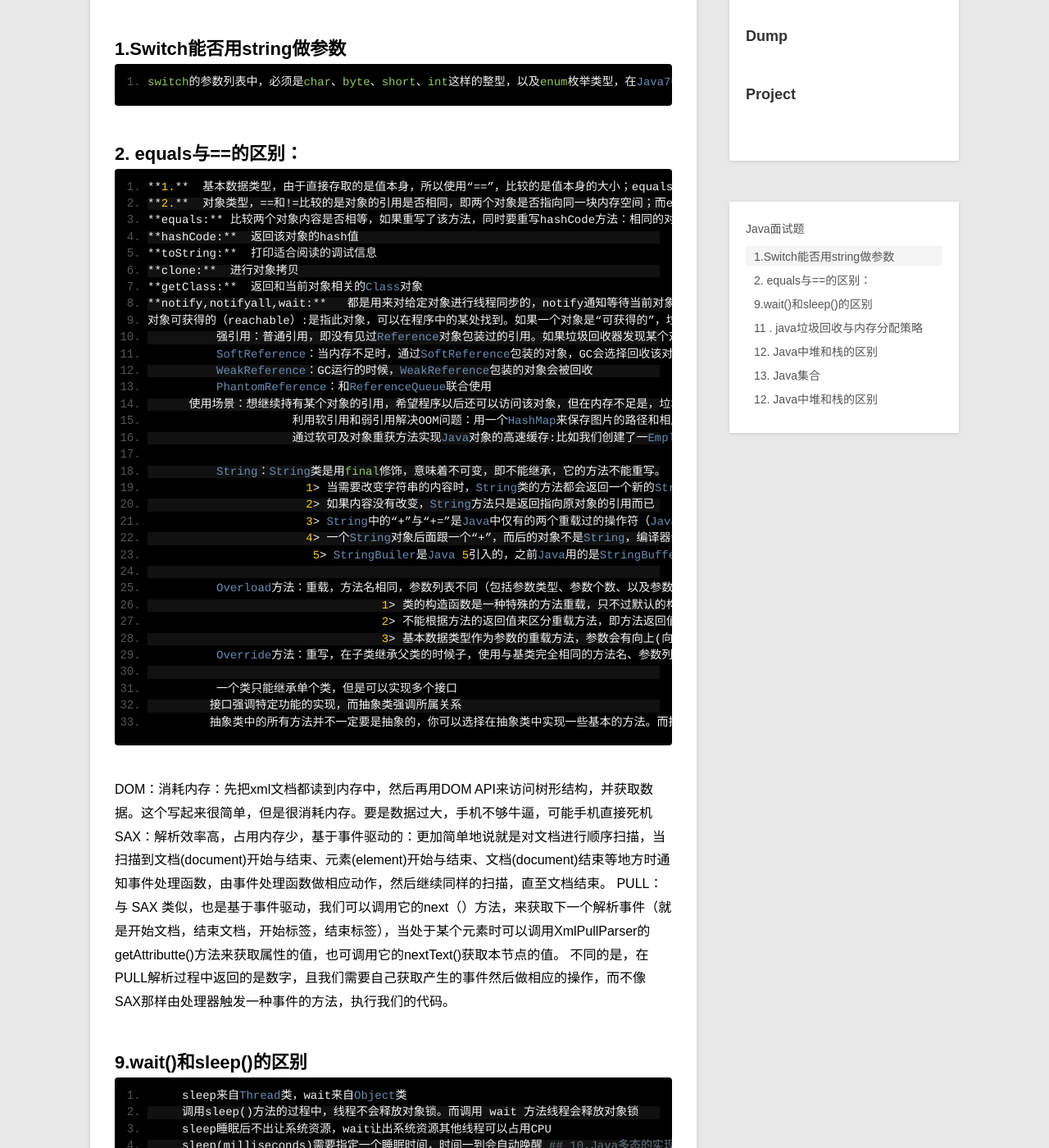
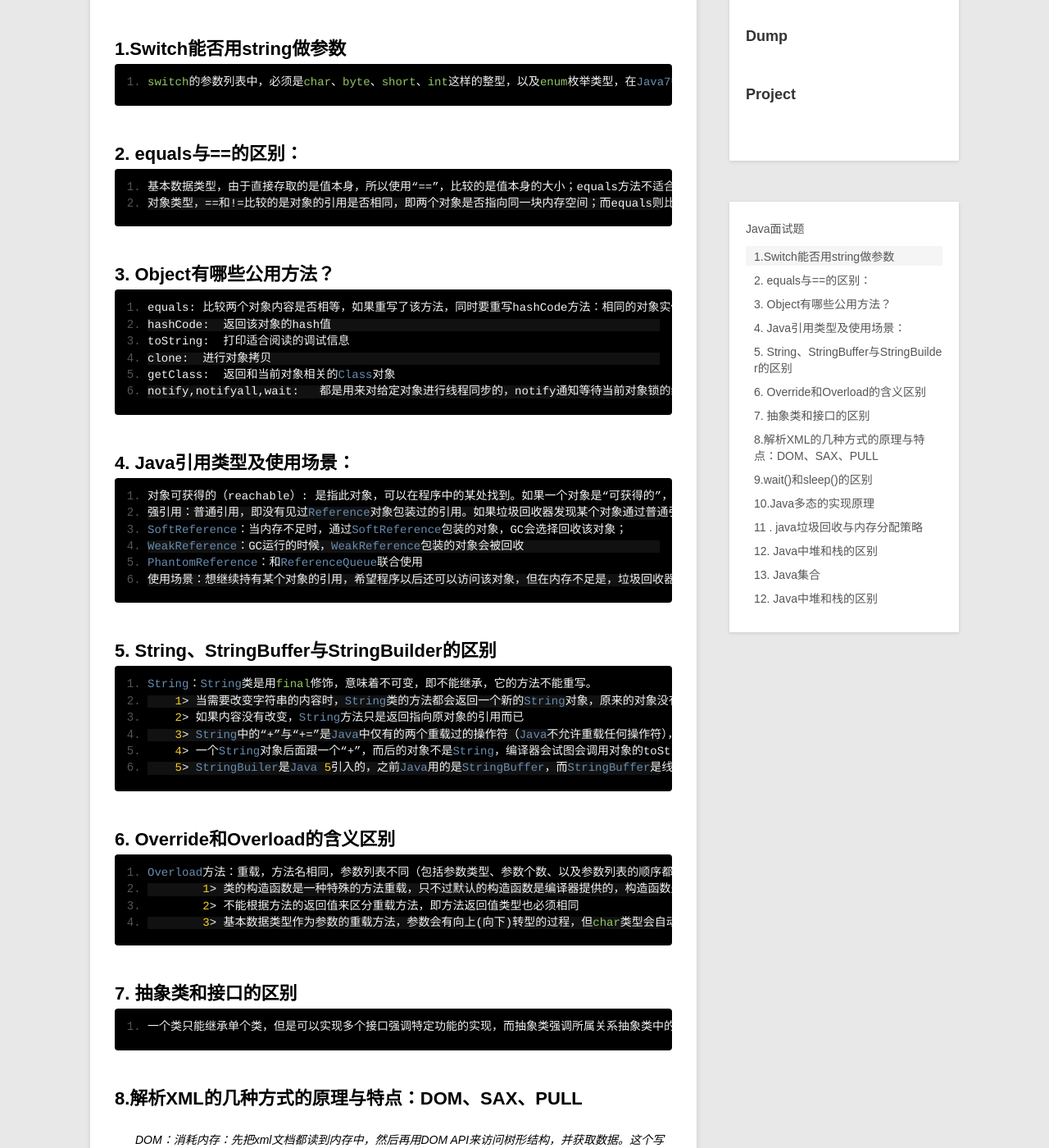
Before and after one commit to zuoqx/zuoqx.github.com, a Jekyll site: the page built from _posts/blog/2016-04-09-Java面试题.md, in a window 1280 px wide and 1400 px high, scrolled down 214 px. Shown: the whole window at 82% size. Built offline with Jekyll 4.4.1, drawn with Linux system fonts in a browser that asks for light colours; comment, search, counter and statistics services are not loaded; some of the changed text lies outside the part shown.

Commit message:
modify file formate again

```diff
--- a/_posts/blog/2016-04-09-Java面试题.md
+++ b/_posts/blog/2016-04-09-Java面试题.md
@@ -10,58 +10,52 @@ category: blog
     switch的参数列表中，必须是char、byte、short、int这样的整型，以及enum枚举类型，在Java7中，支持String类型了。但是，不支持浮点型，以及long、double类型。
 
 ## 2. equals与==的区别：
-    **1.**  基本数据类型，由于直接存取的是值本身，所以使用“==”，比较的是值本身的大小；equals方法不适合基本类型；
-    **2.**  对象类型，==和!=比较的是对象的引用是否相同，即两个对象是否指向同一块内存空间；而equals则比较的是两个对象的实际内容是否相同。这是类共有的一个方法，equals的默认行为是比较引用的，注意要在自己的类里重写。String类已经重写了这个方法，它的equals方法实际比较的是对象内容是否相同。
+    基本数据类型，由于直接存取的是值本身，所以使用“==”，比较的是值本身的大小；equals方法不适合基本类型；
+    对象类型，==和!=比较的是对象的引用是否相同，即两个对象是否指向同一块内存空间；而equals则比较的是两个对象的实际内容是否相同。这是类共有的一个方法，equals的默认行为是比较引用的，注意要在自己的类里重写。String类已经重写了这个方法，它的equals方法实际比较的是对象内容是否相同。
+
 ## 3. Object有哪些公用方法？
-    **equals:** 比较两个对象内容是否相等，如果重写了该方法，同时要重写hashCode方法：相同的对象实例，必须有相同的hash code，尤其是作为HashMap的键的对象
-    **hashCode:**  返回该对象的hash值
-    **toString:**  打印适合阅读的调试信息
-    **clone:**  进行对象拷贝
-    **getClass:**  返回和当前对象相关的Class对象
-    **notify,notifyall,wait:**   都是用来对给定对象进行线程同步的，notify通知等待当前对象锁的线程唤醒
+    equals: 比较两个对象内容是否相等，如果重写了该方法，同时要重写hashCode方法：相同的对象实例，必须有相同的hash code，尤其是作为HashMap的键的对象
+    hashCode:  返回该对象的hash值
+    toString:  打印适合阅读的调试信息
+    clone:  进行对象拷贝
+    getClass:  返回和当前对象相关的Class对象
+    notify,notifyall,wait:   都是用来对给定对象进行线程同步的，notify通知等待当前对象锁的线程唤醒
+
 ## 4. Java引用类型及使用场景：
-    对象可获得的（reachable）:是指此对象，可以在程序中的某处找到。如果一个对象是“可获得的”，垃圾回收器就不能释放它，因为程序仍然使                                                          用它。反之，程序无法使用该对象，所以将其回收是安全的。
-              强引用：普通引用，即没有见过Reference对象包装过的引用。如果垃圾回收器发现某个对象通过普通引用是可获得的，该对象就不会释放。
-              SoftReference：当内存不足时，通过SoftReference包装的对象，GC会选择回收该对象；
-              WeakReference：GC运行的时候，WeakReference包装的对象会被回收
-              PhantomReference：和ReferenceQueue联合使用
-          使用场景：想继续持有某个对象的引用，希望程序以后还可以访问该对象，但在内存不足是，垃圾回收器可以回收它，这时就用Reference类，作为                           程序和普通引用之间的桥梁（大理）。例如：
-                         利用软引用和弱引用解决OOM问题：用一个HashMap来保存图片的路径和相应图片对象关联的软引用之间的映射关系，在内存不足                               时，JVM会自动回收这些缓存图片对象所占用的空间，从而有效地避免了OOM的问题
-                         通过软可及对象重获方法实现Java对象的高速缓存:比如我们创建了一Employee的类，如果每次需要查询一个雇员的信息。哪怕是几秒                          中之前刚刚查询过的，都要重新构建一个实例，这是需要消耗很多时间的。我们可以通过软引用和 HashMap 的结合，先是保存引用方                          面：以软引用的方式对一个Employee对象的实例进行引用并保存该引t用到HashMap 上，key 为此雇员的 id，value为这个对象的软                         引用，另一方面是取出引用，缓存中是否有该Employee实例的软引用，如果有，从软引用中取得。如果没有软引用，或者从软引用中得                         到的实例是null，重新构建一个实例，并保存对这个新建实例的软引用.
+    对象可获得的（reachable）: 是指此对象，可以在程序中的某处找到。如果一个对象是“可获得的”，垃圾回收器就不能释放它，因为程序仍然使                   用它。反之，程序无法使用该对象，所以将其回收是安全的。
+    强引用：普通引用，即没有见过Reference对象包装过的引用。如果垃圾回收器发现某个对象通过普通引用是可获得的，该对象就不会释放。
+    SoftReference：当内存不足时，通过SoftReference包装的对象，GC会选择回收该对象；
+    WeakReference：GC运行的时候，WeakReference包装的对象会被回收
+    PhantomReference：和ReferenceQueue联合使用
+    使用场景：想继续持有某个对象的引用，希望程序以后还可以访问该对象，但在内存不足是，垃圾回收器可以回收它，这时就用Reference类，作为程序和普通引用之间的桥梁（大理）。例如：利用软引用和弱引用解决OOM问题：用一个HashMap来保存图片的路径和相应图片对象关联的软引用之间的映射关系，在内存不足时，JVM会自动回收这些缓存图片对象所占用的空间，从而有效地避免了OOM的问题通过软可及对象重获方法实现Java对象的高速缓存:比如我们创建了一Employee的类，如果每次需要查询一个雇员的信息。哪怕是几秒 中之前刚刚查询过的，都要重新构建一个实例，这是需要消耗很多时间的。我们可以通过软引用和 HashMap 的结合，先是保存引用方                          面：以软引用的方式对一个Employee对象的实例进行引用并保存该引t用到HashMap 上，key 为此雇员的 id，value为这个对象的软                         引用，另一方面是取出引用，缓存中是否有该Employee实例的软引用，如果有，从软引用中取得。如果没有软引用，或者从软引用中得                         到的实例是null，重新构建一个实例，并保存对这个新建实例的软引用.
+
 ## 5. String、StringBuffer与StringBuilder的区别
+    String：String类是用final修饰，意味着不可变，即不能继承，它的方法不能重写。
+        1> 当需要改变字符串的内容时，String类的方法都会返回一个新的String对象，原来的对象没有改变。其实，String对象作为方法的参数时，传递的是引用的一个拷贝。
+        2> 如果内容没有改变，String方法只是返回指向原对象的引用而已
+        3> String中的“+”与“+=”是Java中仅有的两个重载过的操作符（Java不允许重载任何操作符），用来连接两个字符串。其底层的实现是，每次“+”时，底层都会创建一个StringBuilder类用来实现该操作。
+        4> 一个String对象后面跟一个“+”，而后的对象不是String，编译器会试图会调用对象的toString()方法将这个对象转换成String，如果这样调用“object” + this，则会出现无意识的递归调用toString()方法。
+        5> StringBuiler是Java 5引入的，之前Java用的是StringBuffer，而StringBuffer是线程安全的，实现了线程同步，因此开销比较大，效率没有StringBuiler高。
 
-              String：String类是用final修饰，意味着不可变，即不能继承，它的方法不能重写。
-                           1> 当需要改变字符串的内容时，String类的方法都会返回一个新的String对象，原来的对象没有改变。其实，String对象作为方法的                                参数时，传递的是引用的一个拷贝。
-                           2> 如果内容没有改变，String方法只是返回指向原对象的引用而已
-                           3> String中的“+”与“+=”是Java中仅有的两个重载过的操作符（Java不允许重载任何操作符），用来连接两个字符串。其底层的实现                                 是，每次“+”时，底层都会创建一个StringBuilder类用来实现该操作。
-                           4> 一个String对象后面跟一个“+”，而后的对象不是String，编译器会试图会调用对象的toString()方法将这个对象转换成String，                                 如果这样调用“object” + this，则会出现无意识的递归调用toString()方法。
-                            5> StringBuiler是Java 5引入的，之前Java用的是StringBuffer，而StringBuffer是线程安全的，实现了线程同步，因此开销比较                                 大，效率没有StringBuiler高。
 ## 6. Override和Overload的含义区别
+    Overload方法：重载，方法名相同，参数列表不同（包括参数类型、参数个数、以及参数列表的顺序都不用）的方法实现。
+            1> 类的构造函数是一种特殊的方法重载，只不过默认的构造函数是编译器提供的，构造函数是编译器帮忙调用的
+            2> 不能根据方法的返回值来区分重载方法，即方法返回值类型也必须相同
+            3> 基本数据类型作为参数的重载方法，参数会有向上(向下)转型的过程，但char类型会自动转型成int型Override方法：重写，在子类继承父类的时候子，使用与基类完全相同的方法名、参数列表和方法返回值，覆盖基类的方法，当子类在调用这一 函数时自动调用子类的方法，而父类方法相当于被覆盖（重写）了。
 
-              Overload方法：重载，方法名相同，参数列表不同（包括参数类型、参数个数、以及参数列表的顺序都不用）的方法实现。
-                                      1> 类的构造函数是一种特殊的方法重载，只不过默认的构造函数是编译器提供的，构造函数是编译器帮忙调用的
-                                      2> 不能根据方法的返回值来区分重载方法，即方法返回值类型也必须相同
-                                      3> 基本数据类型作为参数的重载方法，参数会有向上(向下)转型的过程，但char类型会自动转型成int型
-              Override方法：重写，在子类继承父类的时候子，使用与基类完全相同的方法名、参数列表和方法返回值，覆盖基类的方法，当子类在调用这一                                       函数时自动调用子类的方法，而父类方法相当于被覆盖（重写）了。
 ## 7. 抽象类和接口的区别
+    一个类只能继承单个类，但是可以实现多个接口强调特定功能的实现，而抽象类强调所属关系抽象类中的所有方法并不一定要是抽象的，你可以选择在抽象类中实现一些基本的方法。而接口要求所有的方法都必须是抽象的
 
-              一个类只能继承单个类，但是可以实现多个接口
-             接口强调特定功能的实现，而抽象类强调所属关系
-             抽象类中的所有方法并不一定要是抽象的，你可以选择在抽象类中实现一些基本的方法。而接口要求所有的方法都必须是抽象的
 ## 8.解析XML的几种方式的原理与特点：DOM、SAX、PULL
+>DOM：消耗内存：先把xml文档都读到内存中，然后再用DOM API来访问树形结构，并获取数据。这个写起来很简单，但是很消耗内存。要是数据过大，手机不够牛逼，可能手机直接死机
+>SAX：解析效率高，占用内存少，基于事件驱动的：更加简单地说就是对文档进行顺序扫描，当扫描到文档(document)开始与结束、元素(element)开始与结束、文档(document)结束等地方时通知事件处理函数，由事件处理函数做相应动作，然后继续同样的扫描，直至文档结束。
+>PULL：与 SAX 类似，也是基于事件驱动，我们可以调用它的next（）方法，来获取下一个解析事件（就是开始文档，结束文档，开始标签，结束标签），当处于某个元素时可以调用XmlPullParser的getAttributte()方法来获取属性的值，也可调用它的nextText()获取本节点的值。
+不同的是，在PULL解析过程中返回的是数字，且我们需要自己获取产生的事件然后做相应的操作，而不像SAX那样由处理器触发一种事件的方法，执行我们的代码。
 
-DOM：消耗内存：先把xml文档都读到内存中，然后再用DOM API来访问树形结构，并获取数据。这个写起来很简单，但是很消耗内存。要是数据过大，手机不够牛逼，可能手机直接死机
-SAX：解析效率高，占用内存少，基于事件驱动的：更加简单地说就是对文档进行顺序扫描，当扫描到文档(document)开始与结束、元素(element)开始与结束、文档(document)结束等地方时通知事件处理函数，由事件处理函数做相应动作，然后继续同样的扫描，直至文档结束。
-PULL：与 SAX 类似，也是基于事件驱动，我们可以调用它的next（）方法，来获取下一个解析事件（就是开始文档，结束文档，开始标签，结束标签），当处于某个元素时可以调用XmlPullParser的getAttributte()方法来获取属性的值，也可调用它的nextText()获取本节点的值。
-不同的是，在PULL解析过程中返回的是数字，且我们需要自己获取产生的事件然后做相应的操作，而不像SAX那样由处理器触发一种事件的方法，执行我们的代码。
 ## 9.wait()和sleep()的区别
+    sleep来自Thread类，wait来自Object类调用sleep()方法的过程中，线程不会释放对象锁。而调用 wait 方法线程会释放对象锁sleep睡眠后不出让系统资源，wait让出系统资源其他线程可以占用CPUsleep(milliseconds)需要指定一个睡眠时间，时间一到会自动唤醒
 
-         sleep来自Thread类，wait来自Object类
-         调用sleep()方法的过程中，线程不会释放对象锁。而调用 wait 方法线程会释放对象锁
-         sleep睡眠后不出让系统资源，wait让出系统资源其他线程可以占用CPU
-         sleep(milliseconds)需要指定一个睡眠时间，时间一到会自动唤醒
 ## 10.Java多态的实现原理
-
           动态绑定：在执行期间(并非编译期间）判断对象的实际类型，根据其实际类型调用相应的方法。
           多态：同一消息可以根据发送对象的不同而采用多种不同的行为方式。（发送消息就是函数调用）
          多态的意思就是同一消息可以根据发送对象的不同而采用多种不同的行为方式。（发送消息就是函数调用）
```
Also changed, not shown: 1 other file.
